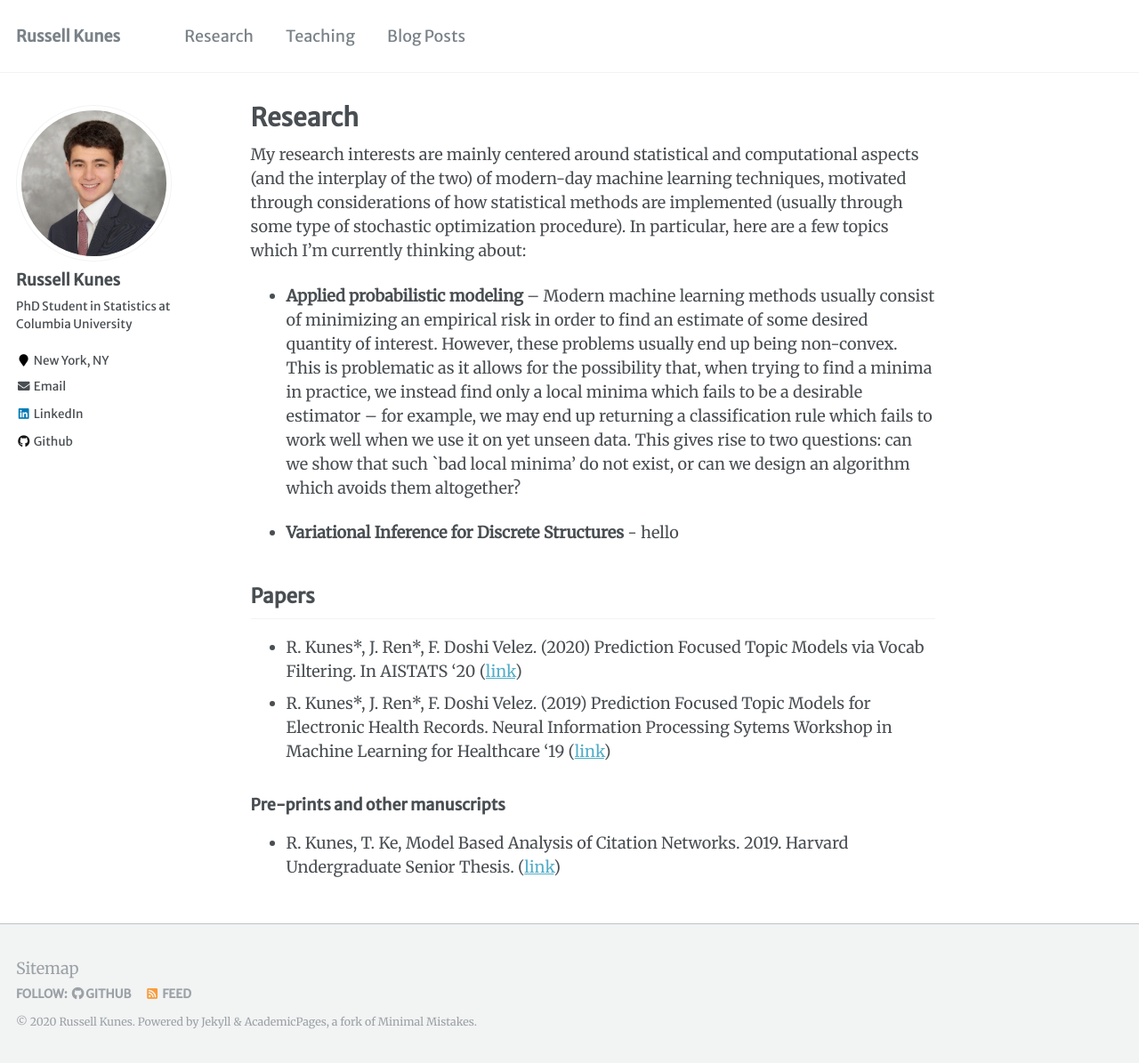
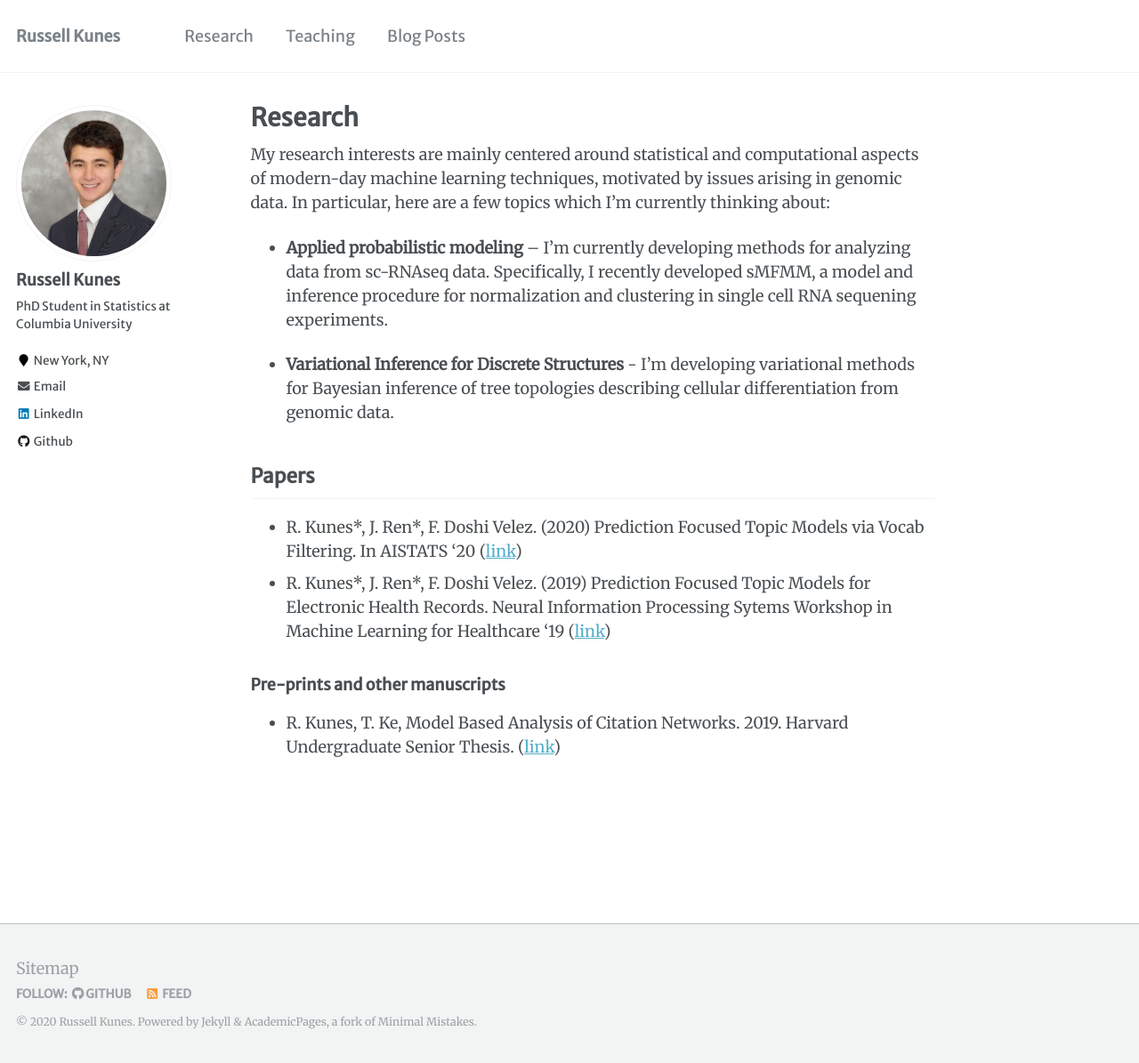
Before and after one commit to russellkune/russellkune.github.io, a Jekyll site: the page built from _pages/research.md, in a window 1280 px wide and 1195 px high. Shown: the whole window at 89% size. Built offline with Jekyll 4.4.1, drawn with Linux system fonts in a browser that asks for light colours.

Commit message:
updated text

```diff
--- a/_pages/research.md
+++ b/_pages/research.md
@@ -6,11 +6,11 @@ redirect_from:
   - /research.html
 ---
 
-My research interests are mainly centered around statistical and computational aspects (and the interplay of the two) of modern-day machine learning techniques, motivated through considerations of how statistical methods are implemented (usually through some type of stochastic optimization procedure). In particular, here are a few topics which I’m currently thinking about:
+My research interests are mainly centered around statistical and computational aspects of modern-day machine learning techniques, motivated by issues arising in genomic data. In particular, here are a few topics which I’m currently thinking about:
 
-* **Applied probabilistic modeling** – Modern machine learning methods usually consist of minimizing an empirical risk in order to find an estimate of some desired quantity of interest. However, these problems usually end up being non-convex. This is problematic as it allows for the possibility that, when trying to find a minima in practice, we instead find only a local minima which fails to be a desirable estimator – for example, we may end up returning a classification rule which fails to work well when we use it on yet unseen data. This gives rise to two questions: can we show that such `bad local minima’ do not exist, or can we design an algorithm which avoids them altogether?
+* **Applied probabilistic modeling** – I'm currently developing methods for analyzing data from sc-RNAseq data. Specifically, I recently developed sMFMM, a model and inference procedure for normalization and clustering in single cell RNA sequening experiments.
 
-* **Variational Inference for Discrete Structures** - hello
+* **Variational Inference for Discrete Structures** - I'm developing variational methods for Bayesian inference of tree topologies describing cellular differentiation from genomic data.
 
 ## Papers ##
 
```
Also changed, not shown: _pages/about.md (+1 -1 lines), _pages/teaching.md (+1 -1 lines).
